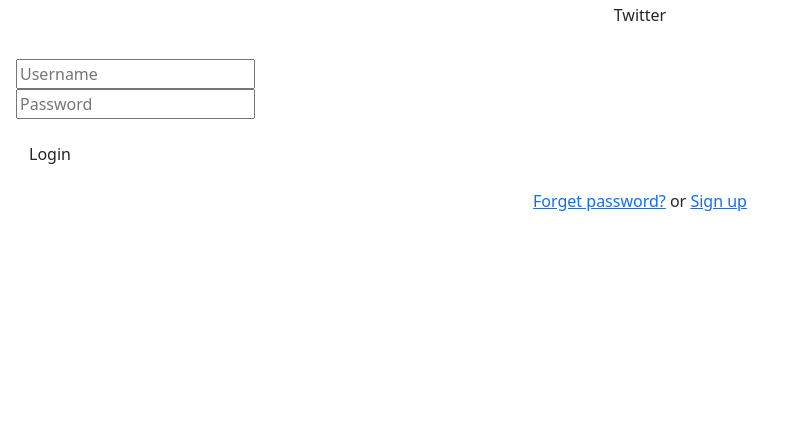
After one commit to MariumAfzal137/fyp-2, a Django app: page /uploads/login/ in a window 1280 px wide. The commit adds this page. Shown: the part 377-800 px from the top of the page, without its empty margins (0-793 px from the left). Run offline with Django 4.2, Linux system fonts and the light colour scheme; some libraries are stand-ins or nearby versions.

Commit message:
template

```diff
--- a/uploads/templates/base.html
+++ b/uploads/templates/base.html
@@ -6,7 +6,7 @@
         <meta name="viewport" content="width=device-width, initial-scale=1, shrink-to-fit=no" />
         <meta name="description" content="" />
         <meta name="author" content="" />
-        <title>Shop Item - Start Bootstrap Template</title>
+        <title>VerBi</title>
         <!-- Favicon-->
         <link rel="icon" type="image/x-icon" href="assets/favicon.ico" />
         <!-- Bootstrap icons-->
@@ -24,7 +24,7 @@
                 <div class="collapse navbar-collapse" id="navbarSupportedContent">
                     <ul class="navbar-nav me-auto mb-2 mb-lg-0 ms-lg-4">
                         <li class="nav-item"><a class="nav-link active" aria-current="page" href="#!">Home</a></li>
-                        <li class="nav-item"><a class="nav-link" href="#!">Upload Data</a></li>
+                        <li class="nav-item"><a class="nav-link" href="http://127.0.0.1:8000/uploads/upload/">Upload Data</a></li>
                         <li class="nav-item"><a class="nav-link" href="#!">Open Report</a></li>
 
 
@@ -34,11 +34,13 @@
 
                     </ul>
                     <form class="d-flex">
+                        <a  href=" http://127.0.0.1:8000/uploads/login/">
                         <button class="btn btn" type="submit">
 
                             Login
 
                         </button>
+                        </a>
                         <button class="btn btn-outline-dark" type="submit">
 
                             SignUp
--- /dev/null
+++ b/uploads/templates/desktopapp/login.html
@@ -0,0 +1,27 @@
+{% extends 'base.html' %}
+{% block content %}
+<div class="wrapper">
+    <div class="logo">
+        <img src="https://www.freepnglogos.com/uploads/twitter-logo-png/twitter-bird-symbols-png-logo-0.png" alt="">
+    </div>
+    <div class="text-center mt-4 name">
+        Twitter
+    </div>
+    <form class="p-3 mt-3">
+        <div class="form-field d-flex align-items-center">
+            <span class="far fa-user"></span>
+            <input type="text" name="userName" id="userName" placeholder="Username">
+        </div>
+        <div class="form-field d-flex align-items-center">
+            <span class="fas fa-key"></span>
+            <input type="password" name="password" id="pwd" placeholder="Password">
+        </div>
+        <button class="btn mt-3">Login</button>
+    </form>
+    <div class="text-center fs-6">
+        <a href="#">Forget password?</a> or <a href="#">Sign up</a>
+    </div>
+</div>
+
+
+{% endblock %}
--- a/uploads/urls.py
+++ b/uploads/urls.py
@@ -1,10 +1,11 @@
 from django.urls import path
-from .views import upload,home,index
+from .views import upload,home,index,login
 from django.conf.urls.static import static
 from django.conf import settings
 
 urlpatterns = [
     path('upload/',upload),
-    path('index/',index),
-    path('',home)
+    # path('index/',index),
+    path('login/',login),
+    path('',index)
 ]+static(settings.MEDIA_URL,document_root=settings.MEDIA_ROOT)
--- a/uploads/views.py
+++ b/uploads/views.py
@@ -7,6 +7,10 @@ import pygal
 # Create your views here.
 def index(request):
    return render(request,'desktopapp/index.html')
+
+def login(request):
+   return render(request,'desktopapp/login.html')
+
 
 def home(request):
     global df
```
Also changed, not shown: frontend/package.json (+7 -1 lines).
